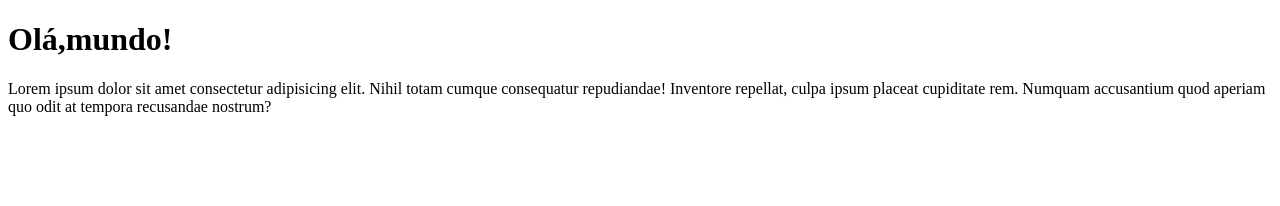
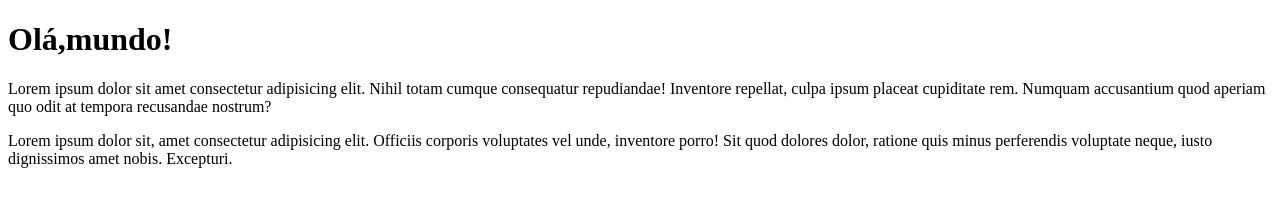
Before and after one commit to Rengafx/Ola-mundo, a plain HTML site: page index.html in a window 1280 px wide. Drawn offline with Linux system fonts and the light colour scheme.

Commit message:
Criei um novo paragrafo

```diff
--- a/index.html
+++ b/index.html
@@ -14,7 +14,11 @@
         consequatur repudiandae! Inventore repellat,
         culpa ipsum placeat cupiditate rem. Numquam accusantium
         quod aperiam quo odit at tempora recusandae nostrum?</p>
-
+    <p>Lorem ipsum dolor sit, amet consectetur adipisicing elit.
+        Officiis corporis voluptates vel unde, inventore porro!
+        Sit quod dolores dolor, ratione quis minus perferendis
+        voluptate
+        neque, iusto dignissimos amet nobis. Excepturi.</p>
 </body>
 
 </html>
```
